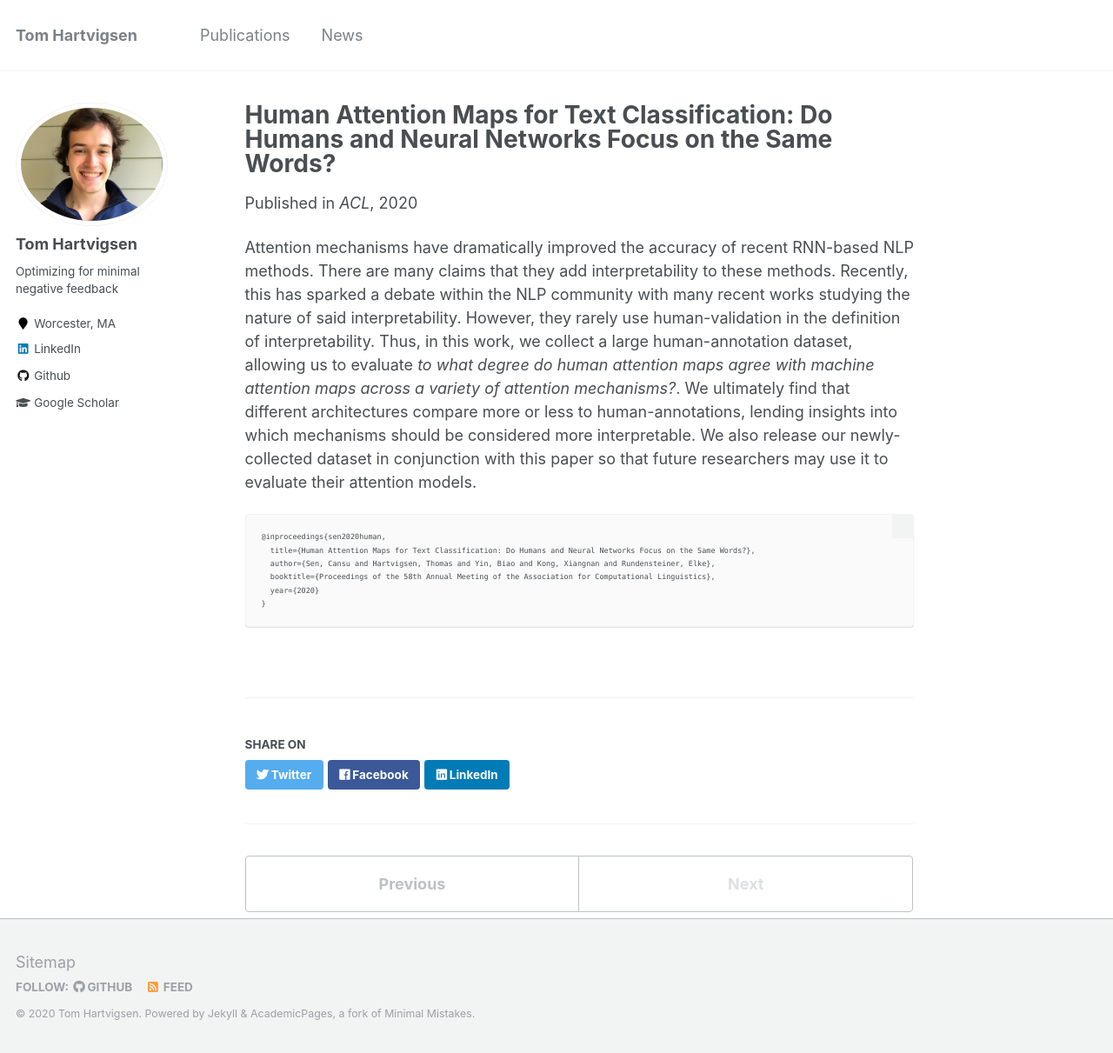
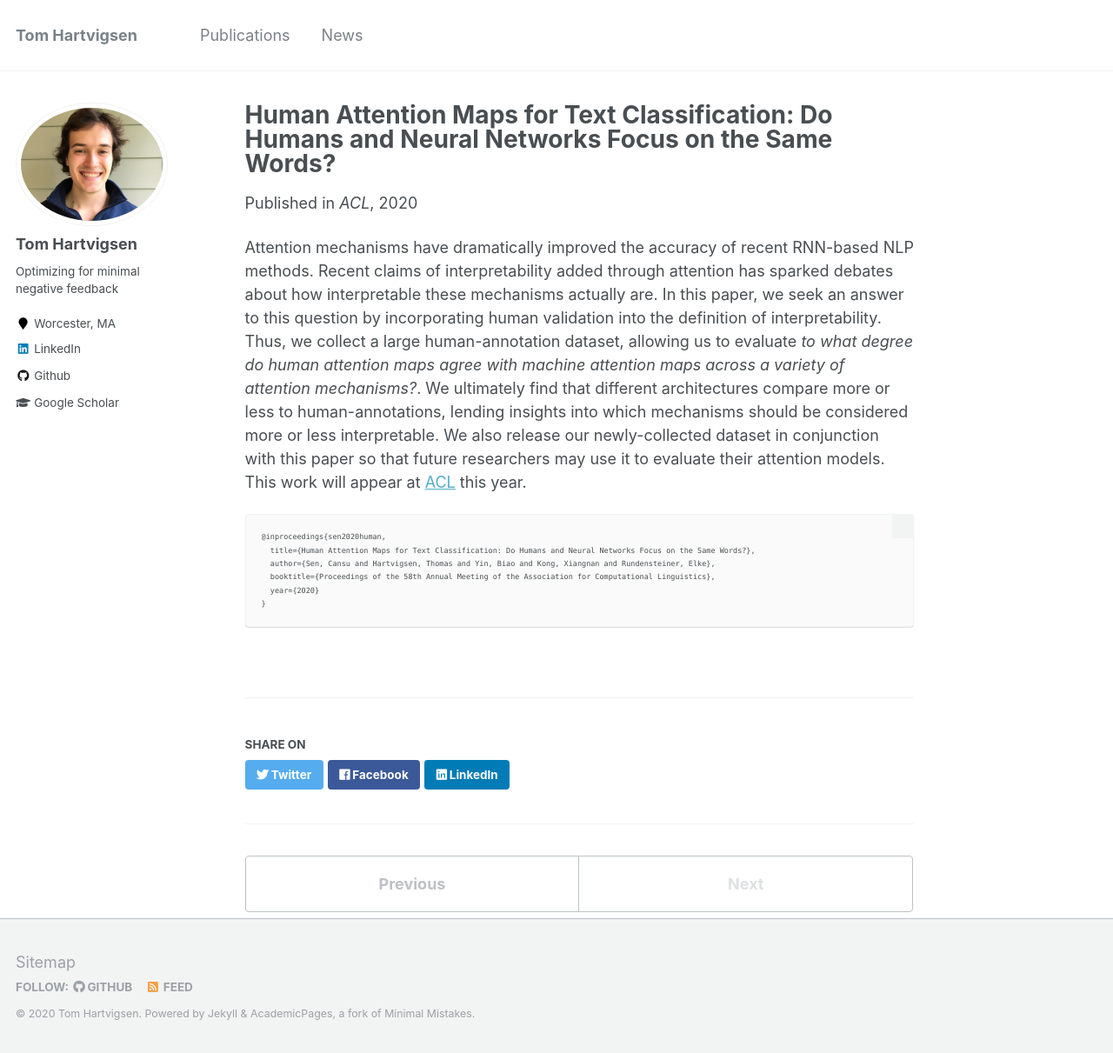
Before and after one commit to Thartvigsen/thartvigsen.github.io, a Jekyll site: the page built from _publications/2020-07-07-machine-attention.md, in a window 1280 px wide and 1211 px high. Shown: the whole window at 87% size. Built offline with Jekyll 4.4.1, drawn with Linux system fonts in a browser that asks for light colours.

Commit message:
better ACL summary

````diff
--- a/_publications/2020-07-07-machine-attention.md
+++ b/_publications/2020-07-07-machine-attention.md
@@ -6,7 +6,7 @@ venue: ACL
 date: 2020-07-05
 ---
 
-Attention mechanisms have dramatically improved the accuracy of recent RNN-based NLP methods. There are many claims that they add interpretability to these methods. Recently, this has sparked a debate within the NLP community with many recent works studying the nature of said interpretability. However, they rarely use human-validation in the definition of interpretability. Thus, in this work, we collect a large human-annotation dataset, allowing us to evaluate *to what degree do human attention maps agree with machine attention maps across a variety of attention mechanisms?*. We ultimately find that different architectures compare more or less to human-annotations, lending insights into which mechanisms should be considered more interpretable. We also release our newly-collected dataset in conjunction with this paper so that future researchers may use it to evaluate their attention models.
+Attention mechanisms have dramatically improved the accuracy of recent RNN-based NLP methods. Recent claims of interpretability added through attention has sparked debates about how interpretable these mechanisms actually are. In this paper, we seek an answer to this question by incorporating human validation into the definition of interpretability. Thus, we collect a large human-annotation dataset, allowing us to evaluate *to what degree do human attention maps agree with machine attention maps across a variety of attention mechanisms?*. We ultimately find that different architectures compare more or less to human-annotations, lending insights into which mechanisms should be considered more or less interpretable. We also release our newly-collected dataset in conjunction with this paper so that future researchers may use it to evaluate their attention models. This work will appear at [ACL](https://acl2020.org/) this year.
 
 ```
 @inproceedings{sen2020human,
````
